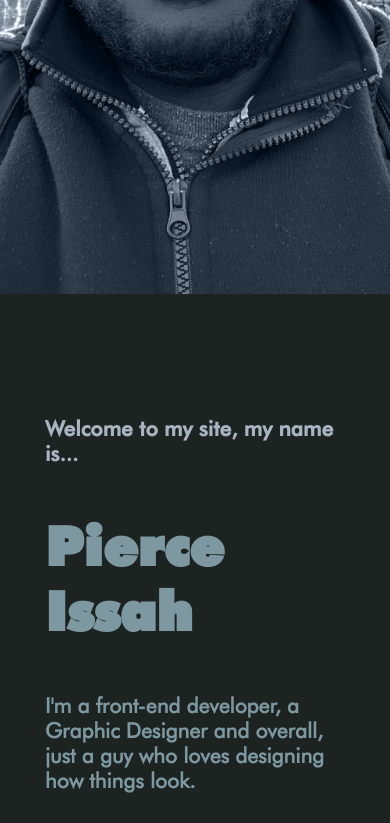
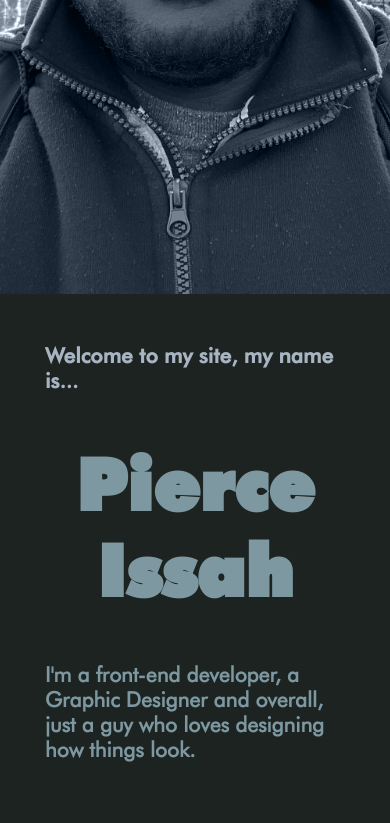
Before and after one commit to PJIceskull/WebPorfolio, a website: page index.html in a window 390 px wide. Shown: the part 506-1329 px from the top of the page. Drawn offline with Linux system fonts and the light colour scheme.

Commit message:
adjusted margins

```diff
--- a/scss/home/home.scss
+++ b/scss/home/home.scss
@@ -103,15 +103,14 @@
         width: 100%;
         h1 {
           // font-size: 36px;
-          font-size: 54px;
-          margin-left: 45px;
-          margin-right: 45px;
+          font-size: 72px;
+          margin: 0 45px;
+          text-align: center;
         }
         h2 {
           // font-size: 14px;
           font-size: 21px;
-          margin-left: 45px;
-          margin-right: 45px;
+          margin: 0 45px;
         }
         h3 {
           // font-size: 14px;
```
Also changed, not shown: css/styles.css, 1 other file.
